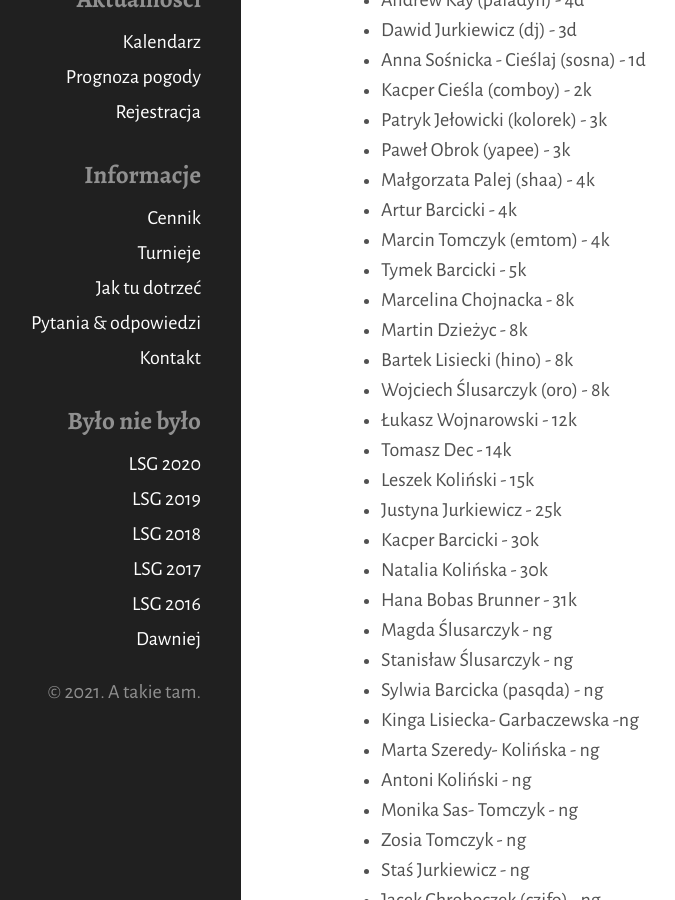
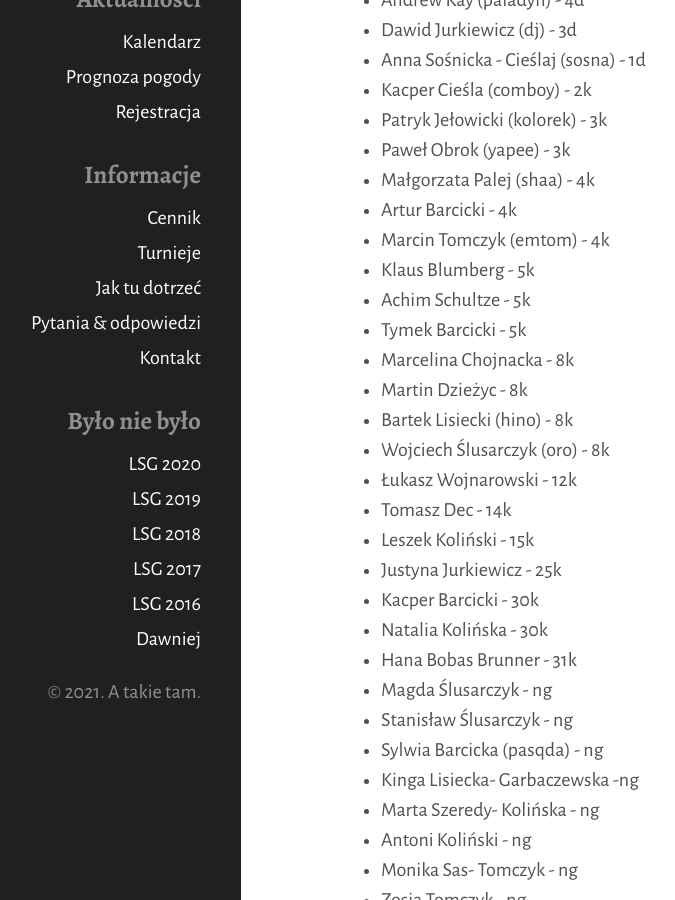
Before and after one commit to tasuki/lsg, a Jekyll site: the page built from zarejestrowani.md, in a window 1280 px wide and 900 px high, scrolled down 325 px. Shown: the whole window, without its empty margins (119-794 px from the left). Built offline with Jekyll 4.4.1, drawn with Linux system fonts in a browser that asks for light colours; nearby versions of some CDN libraries.

Commit message:
Update zarejestrowani.md

```diff
--- a/zarejestrowani.md
+++ b/zarejestrowani.md
@@ -21,6 +21,8 @@ Zarejestrowani uczestnicy (mniej więcej wg siły):
 - Małgorzata Palej (shaa) - 4k
 - Artur Barcicki - 4k
 - Marcin Tomczyk (emtom) - 4k
+- Klaus Blumberg - 5k
+- Achim Schultze - 5k
 - Tymek Barcicki - 5k
 - Marcelina Chojnacka - 8k
 - Martin Dzieżyc - 8k
```
